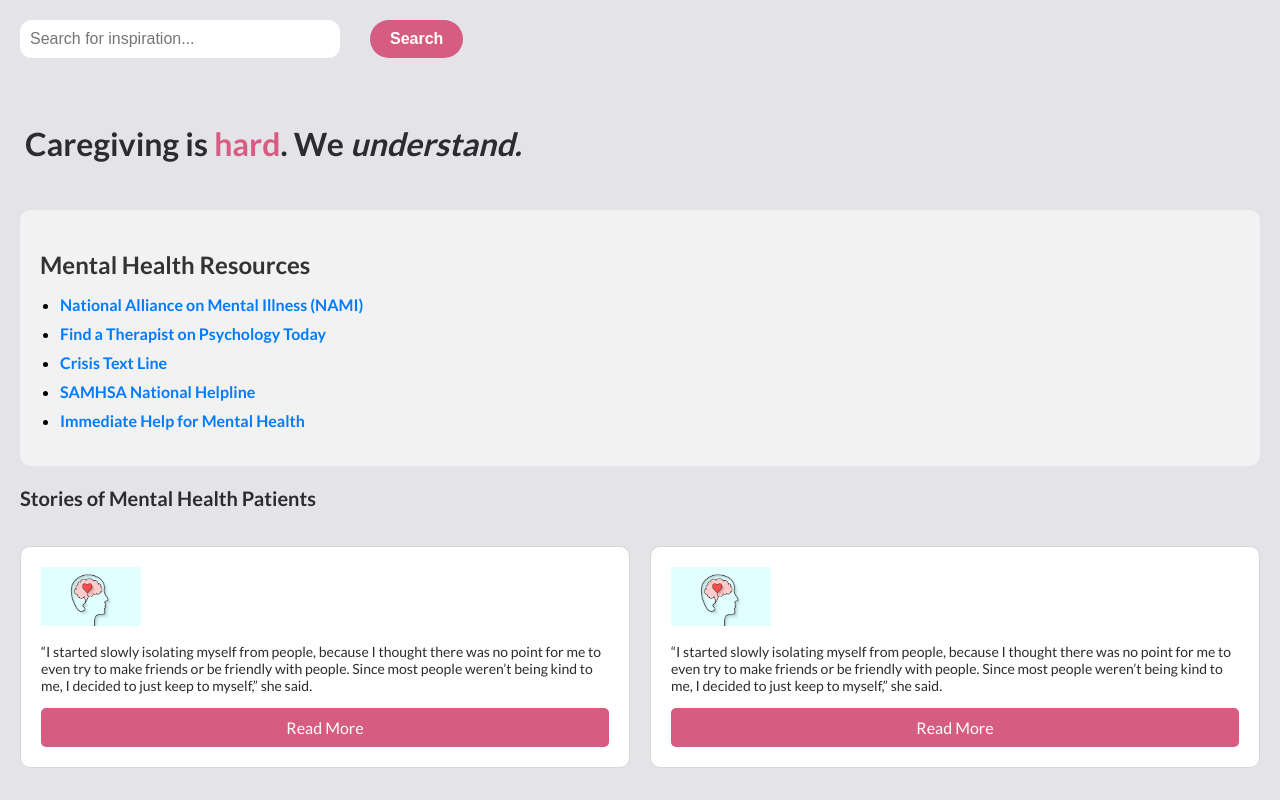
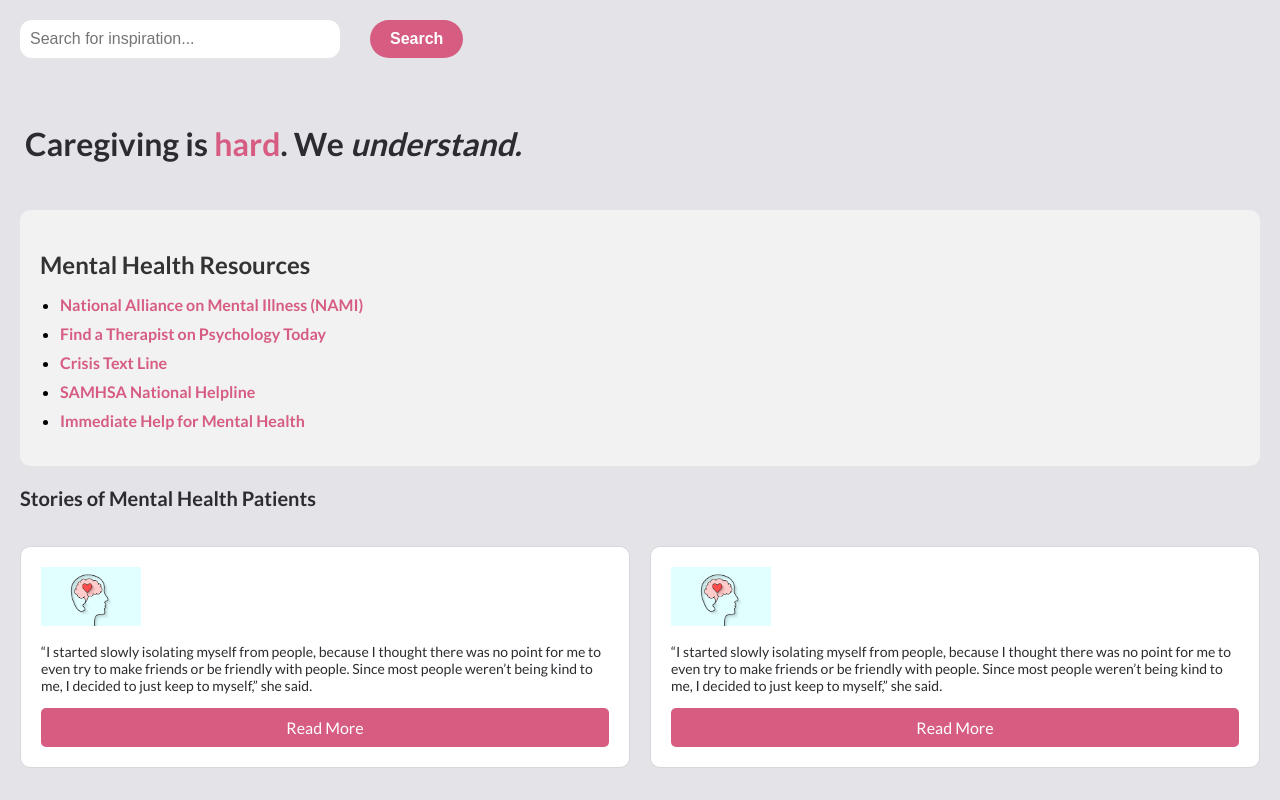
Before and after one commit to kidscoots101/caring-bridge, a React (Create React App) app: page /explore in a window 1280 px wide. Shown: the top 800 px of the page. Built offline with nearby package versions, Linux system fonts and the light colour scheme.

Commit message:
updated resource link colour

```diff
--- a/src/screens/MentalHealth.css
+++ b/src/screens/MentalHealth.css
@@ -80,7 +80,7 @@
 }
 
 .resource-link {
-  color: #007bff;
+  color: #D65C82;
   text-decoration: none;
   font-weight: bold;
   transition: color 0.3s ease;
```
